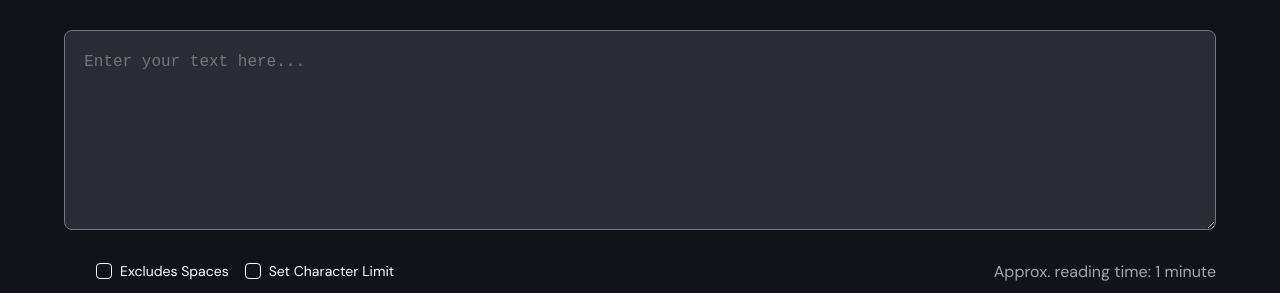
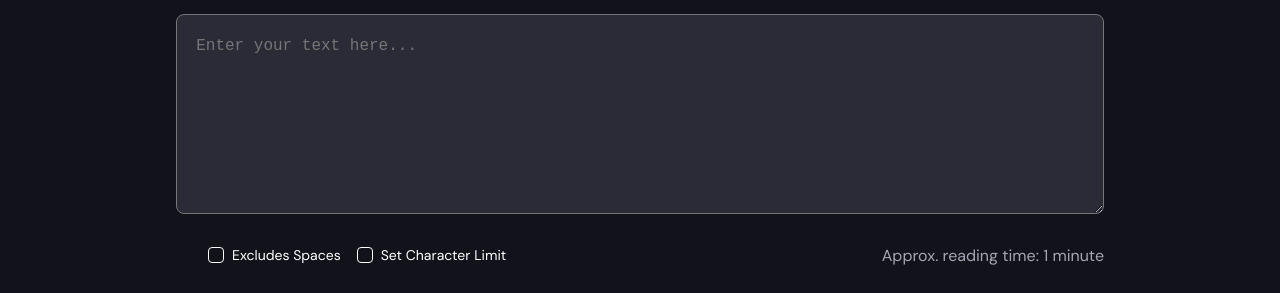
Before and after one commit to jejeadjanor/Character-Counter, a plain HTML site: page starter-code/index.html in a window 1280 px wide. Shown: the part 250-543 px from the top of the page. Drawn offline with Linux system fonts and the light colour scheme.

Commit message:
adjust body class style to respond to different screens

```diff
--- a/starter-code/styles.css
+++ b/starter-code/styles.css
@@ -3,29 +3,33 @@
     --purple-card: #D8A6FF;
     --yellow-card: #FF9E22;
     --coral-card: #FF8B6E;
+    --background-dark: #12131A;
 }
 
+/* Font Import */
 @font-face {
     font-family: 'DMSans-Bold';
     src: url(./assets/fonts/DM_Sans/static/DMSans-Bold.ttf);
+    font-display: swap;
 }
 
 @font-face {
     font-family: 'DMSans-Regular';
     src: url(./assets/fonts/DM_Sans/static/DMSans-Regular.ttf);
+    font-display: swap;
 }
 
 @font-face {
     font-family: 'DMSans-SemiBold';
     src: url(./assets/fonts/DM_Sans/static/DMSans-SemiBold.ttf);
+    font-display: swap;
 }
 
 
-.body {
-    background-color: #12131A;
-    font-family: 'DMSans-Regular';
+body {
+    background-color: var(--background-dark);
+    font-family: 'DMSans-Regular',sans-serif;
     color: #ffffff;
-    margin: 1rem 6rem 3rem;
 }
 
 * {
@@ -37,35 +41,29 @@
 .container {
     max-width: 800dvw;
     margin: 0 auto;
-    padding: 2rem;
+    padding: 0 1rem;
 }
 
-@media (min-width: 350px) {
+.body {
+    margin: 1rem 1rem 3rem;
+}
+
+@media (min-width: 640px) {
     .body {
-        background-color: #12131A;
-        font-family: 'DMSans-Regular';
-        color: #ffffff;
-        margin: 1rem 2rem 3rem;
-    }
-    .container {
-        max-width: 800dvw;
-        margin: 0 auto;
-        padding: 0.5rem;
+        margin: 3rem;
     }
 }
 
 
-@media (min-width: 640px) {
+@media (min-width: 768px) {
     .body {
-        background-color: #12131A;
-        font-family: 'DMSans-Regular';
-        color: #ffffff;
-        margin: 1rem 3rem 3rem;
+        margin: 1rem 5rem 3rem;
     }
-    .container {
-        max-width: 800dvw;
-        margin: 0 auto;
-        padding: 1rem;
+}
+
+@media (min-width: 1024px) {
+    .body {
+        margin: 1rem 10rem 3rem;
     }
 }
 
```
